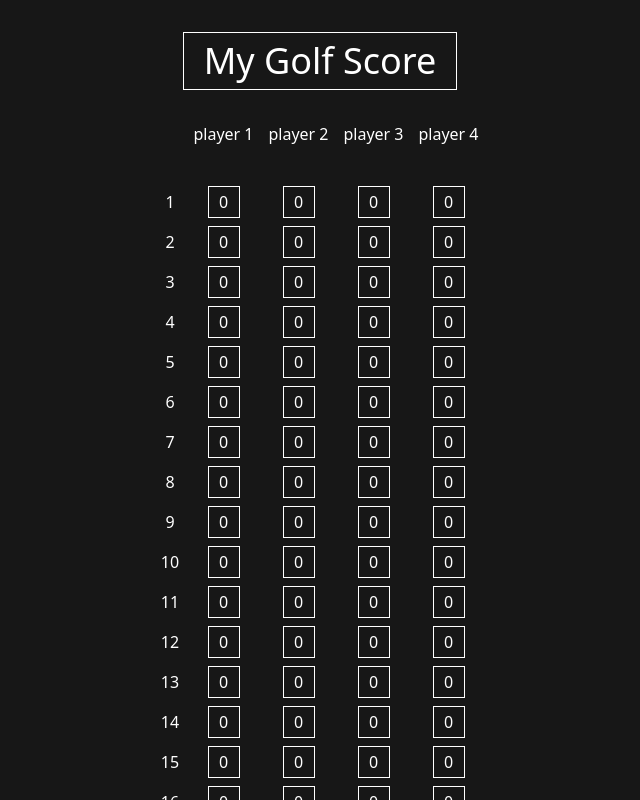
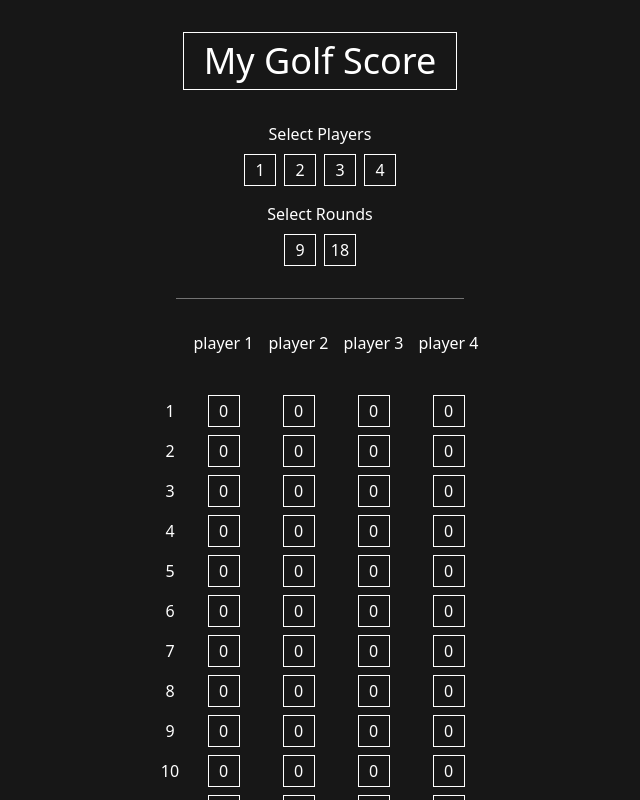
Before and after one commit to SteveJonk/golf-score, a Next.js app: page / in a window 1280 px wide. Shown: the top 800 px of the page, without its empty margins (320-960 px from the left). Built offline with nearby package versions, Linux system fonts and the light colour scheme.

Commit message:
feat: add game management

```diff
--- a/app/page.tsx
+++ b/app/page.tsx
@@ -4,18 +4,25 @@ import { PlayerName } from '@/components/PlayerName'
 import { PlayerScore } from '@/components/PlayerScore'
 import { startScore } from '@/data/score'
 import { useState } from 'react'
+import { GameManagement } from '@/components/GameManagement'
 
 export default function Home() {
+  const [players, setPlayers] = useState(4)
   const [rounds, setRounds] = useState(18)
   const [score, setScore] = useState(startScore)
   const roundNumbers = Array.from({ length: rounds }, (_, index) => index + 1)
 
   return (
-    <>
+    <div className="mx-auto w-full max-w-sm">
       <h1 className="mx-auto mb-8 mt-8 block w-fit border border-white px-5 py-2 text-center text-4xl">
         My Golf Score
       </h1>
-
+      <GameManagement
+        players={players}
+        rounds={rounds}
+        setPlayers={(players) => setPlayers(players)}
+        setRounds={(rounds) => setRounds(rounds)}
+      />
       <div className="max-w flex items-center justify-center pb-10">
         <div className="mt-2 flex flex-col gap-2 pt-14 align-bottom">
           {roundNumbers.map((round) => (
@@ -33,6 +40,6 @@ export default function Home() {
           ))}
         </div>
       </div>
-    </>
+    </div>
   )
 }
--- /dev/null
+++ b/components/Button.tsx
@@ -0,0 +1,7 @@
+import { ButtonHTMLAttributes } from 'react'
+
+export const Button = ({ children }: ButtonHTMLAttributes<HTMLButtonElement>) => (
+  <button className="flex h-8 w-8 items-center justify-center border border-white bg-gray-900 p-0 text-center">
+    {children}
+  </button>
+)
--- /dev/null
+++ b/components/GameManagement.tsx
@@ -0,0 +1,45 @@
+import { Button } from '@/components/Button'
+
+type GameManagementProps = {
+  players: number
+  rounds: number
+  setPlayers: (players: number) => void
+  setRounds: (rounds: number) => void
+}
+
+const playerOptions = [1, 2, 3, 4]
+const roundOptions = [9, 18]
+
+export const GameManagement = ({ players, rounds, setPlayers, setRounds }: GameManagementProps) => {
+  return (
+    <div>
+      <p className="mb-2 text-center">Select Players</p>
+      <div className="mb-4 flex justify-center gap-2">
+        {playerOptions.map((player) => (
+          <Button
+            key={player}
+            onClick={() => {
+              setPlayers(player)
+            }}
+          >
+            {player}
+          </Button>
+        ))}
+      </div>
+      <p className="mb-2 text-center">Select Rounds</p>
+      <div className="flex justify-center gap-2">
+        {roundOptions.map((round) => (
+          <Button
+            key={round}
+            onClick={() => {
+              setRounds(round)
+            }}
+          >
+            {round}
+          </Button>
+        ))}
+      </div>
+      <hr className="mx-auto my-8 h-px w-3/4 border-0 bg-gray-500" />
+    </div>
+  )
+}
```
